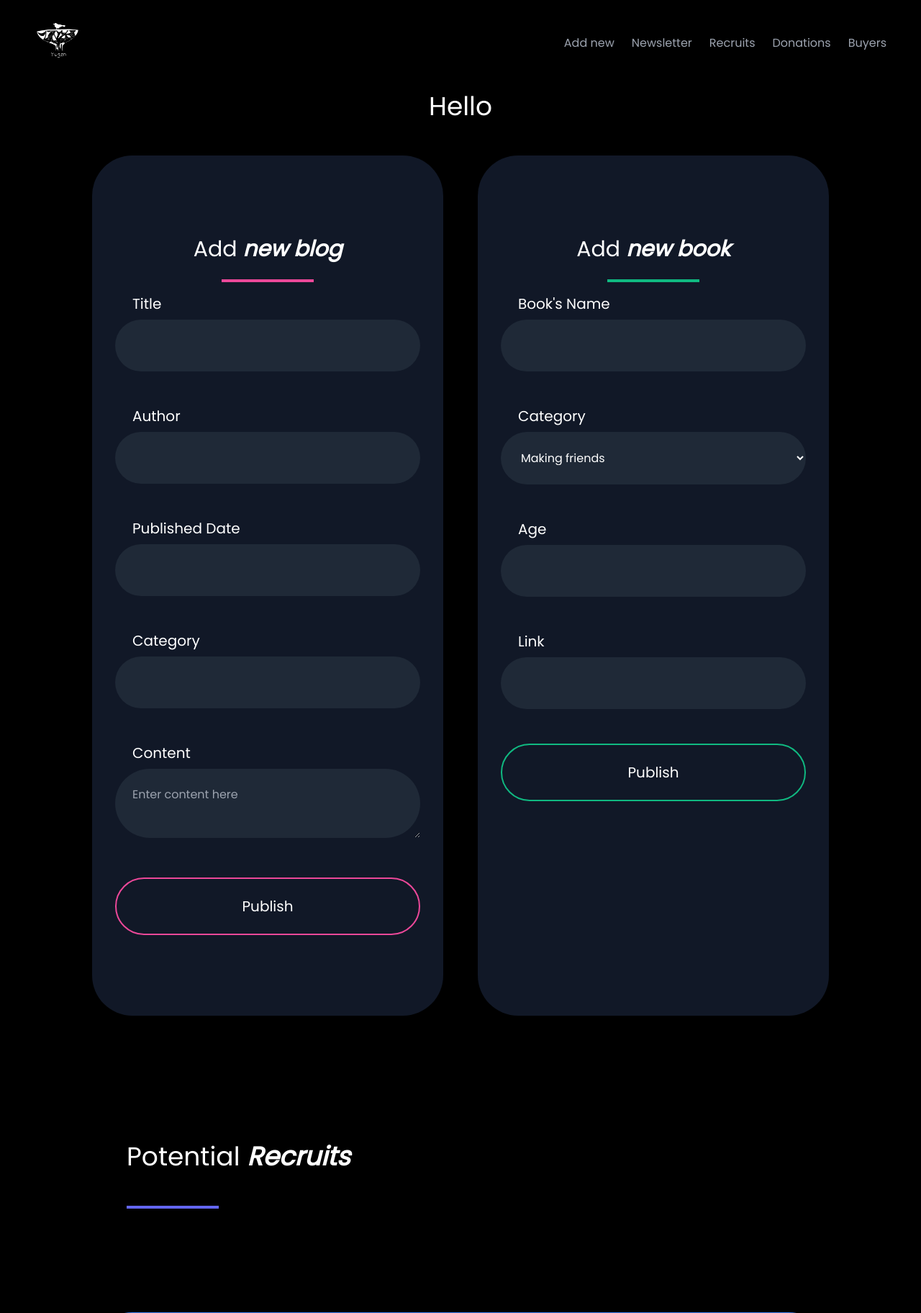
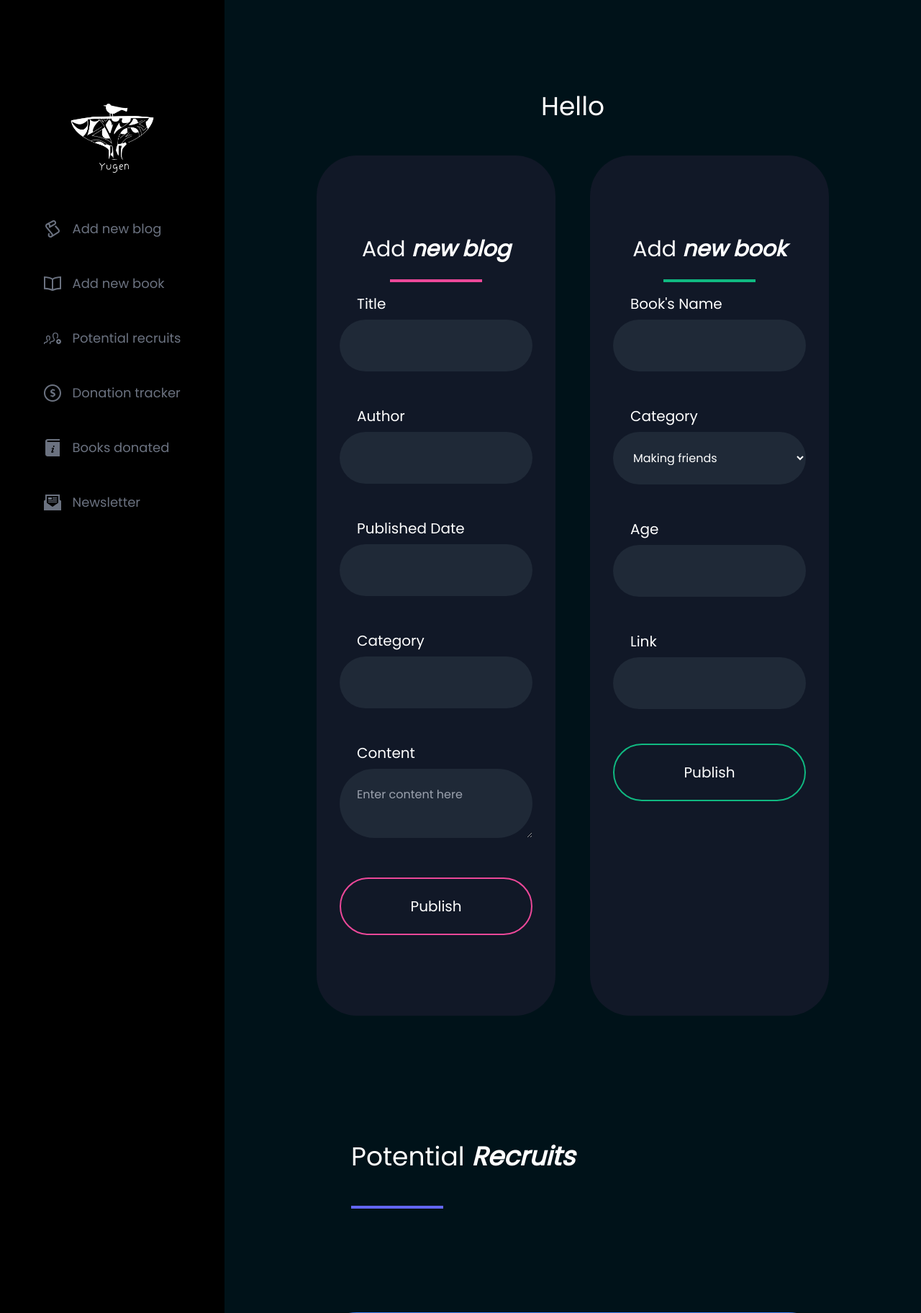
Before and after one commit to PrattDarsh/yg_backend, a Node server app: template views/admin.ejs in a window 1280 px wide. Shown: the top 1824 px of the page at 72% size. Run offline with Node 20, Linux system fonts and the light colour scheme; the template is opened without the code that fills it, so the values that code supplies are empty; some libraries are stand-ins or nearby versions.

Commit message:
add sidebar

```diff
--- a/views/admin.ejs
+++ b/views/admin.ejs
@@ -27,72 +27,66 @@
 
 </style>
 
-<body class="bg-black transition duration-700 text-white overflow-x-hidden text-justify">
+<body class=" transition duration-700 text-white overflow-x-hidden text-justify" style="background-color: #001219;">
 
-    <div class="fixed  left-0 right-0  bg-black md:bg-transparent  px-4 md:px-12   my-4 curvedFull w-full z-50 navbar"
-        id="navbar" onmouseover="showMenu.reverse()">
-        <div class=" flex justify-between items-center text-white py-2  z-50">
-            <div class="">
-                <form action="/" method="get" type="submit">
-                    <button>
-                        <img src="images/logo_white.png" class="h-16 md:h-18" id="yugen_white" alt=""></button>
-
-                </form>
-
+    <section class="" id="add">
+        <div class="flex">
+            <div class="bg-black md:flex hidden py-32 px-12 w-96  items-start justify-center">
+                <div class="space-y-12">
+                    <img src="images/logo_white.png" class="h-32 mx-auto" alt="">
+                    <button class="text-gray-500 flex items-center  space-x-4">
+                        <svg xmlns="http://www.w3.org/2000/svg" class="fill-current text-gray-500 h-6"
+                            viewBox="0 0 24 24">
+                            <path
+                                d="M21.312 12.644c-.972-1.189-3.646-4.212-4.596-5.284l-1.785 1.018 4.658 5.35c.622.692.458 1.704-.376 2.239-.773.497-5.341 3.376-6.386 4.035-.074-.721-.358-1.391-.826-1.948s-6.114-7.376-7.523-9.178c-.471-.601-.576-1.246-.297-1.817.268-.549.842-.918 1.431-.918.918 0 1.408.655 1.548 1.215.161.641-.035 1.231-.623 1.685l1.329 1.624 7.795-4.446c1.423-1.051 1.822-2.991.93-4.513-.616-1.053-1.757-1.706-2.975-1.706-1.188 0-.793-.016-9.566 4.475-1.233.591-2.05 1.787-2.05 3.202 0 .87.308 1.756.889 2.487 1.426 1.794 7.56 9.185 7.616 9.257.371.493.427 1.119.15 1.673-.277.555-.812.886-1.429.886-.919 0-1.409-.655-1.549-1.216-.157-.629.011-1.208.604-1.654l-1.277-1.545c-.823.665-1.278 1.496-1.377 2.442-.233 2.205 1.525 3.993 3.614 3.993.595 0 1.311-.177 1.84-.51l9.427-5.946c.957-.664 1.492-1.781 1.492-2.897 0-.744-.24-1.454-.688-2.003zm-8.293-10.492c.188-.087.399-.134.609-.134.533 0 .998.281 1.244.752.312.596.225 1.469-.547 1.912l-5.099 2.888c-.05-1.089-.578-2.081-1.454-2.732l5.247-2.686z" />
+                        </svg>
+                        <p class="text-lg"> Add new blog</p>
+                    </button>
+                    <button class="text-gray-500 flex items-center  space-x-4">
+                        <svg xmlns="http://www.w3.org/2000/svg" class="fill-current text-gray-500 h-6"
+                            viewBox="0 0 24 24">
+                            <path
+                                d="M12 4.707c-2.938-1.83-7.416-2.567-12-2.707v17.714c3.937.12 7.795.681 10.667 1.995.846.388 1.817.388 2.667 0 2.872-1.314 6.729-1.875 10.666-1.995v-17.714c-4.584.14-9.062.877-12 2.707zm-10 13.104v-13.704c5.157.389 7.527 1.463 9 2.334v13.168c-1.525-.546-4.716-1.505-9-1.798zm20 0c-4.283.293-7.475 1.252-9 1.799v-13.171c1.453-.861 3.83-1.942 9-2.332v13.704z" />
+                        </svg>
+                        <p class="text-lg ">Add new book</p>
+                    </button>
+                    <button class="text-gray-500 flex items-center  space-x-4">
+                        <svg xmlns="http://www.w3.org/2000/svg" class="fill-current text-gray-500 h-6"
+                            viewBox="0 0 24 24">
+                            <path
+                                d="M20.5 13c-1.932 0-3.5 1.567-3.5 3.5s1.568 3.5 3.5 3.5 3.5-1.567 3.5-3.5-1.568-3.5-3.5-3.5zm1.5 4h-1v1h-1v-1h-1v-1h1v-1h1v1h1v1zm-13.001-5.9c0 1.692-.766 2.9-1.206 3.9h-1.397c.227-1 1.954-3.415 1.021-4.982-.55-.923-2.272-.924-2.819-.015-.507.841-.24 2.417.712 4.215.518.978.374 1.734.162 2.197-.406.889-1.303 1.317-2.316 1.612-2.01.588-1.825.055-1.825 1.973h-1.329l-.002-.618c0-1.262.099-1.989 1.59-2.333 1.719-.397 3.319-.745 2.545-2.209-2.361-4.457-.627-6.84 1.866-6.84 1.687 0 2.998 1.09 2.998 3.1zm5.691 1.395c.607 1.146.447 2.016.206 2.543-.66 1.445-2.472 1.863-4.39 2.305-1.252.29-1.172.588-1.172 2.657h-1.331l-.003-.825c0-1.681.132-2.652 2.119-3.111 2.293-.53 4.427-.994 3.394-2.946-3.147-5.941-.835-9.118 2.488-9.118 3.164 0 5.337 2.879 3.041 8h-1.483c1.159-2.325 1.428-4.326.708-5.533-.902-1.517-3.617-1.509-4.512-.022-.768 1.273-.426 3.478.935 6.05z" />
+                        </svg>
+                        <p class="text-lg">Potential recruits</p>
+                    </button>
+                    <button class="text-gray-500 flex items-center  space-x-4">
+                        <svg xmlns="http://www.w3.org/2000/svg" class="fill-current text-gray-500 h-6"
+                            viewBox="0 0 24 24">
+                            <path
+                                d="M12 2c5.514 0 10 4.486 10 10s-4.486 10-10 10-10-4.486-10-10 4.486-10 10-10zm0-2c-6.627 0-12 5.373-12 12s5.373 12 12 12 12-5.373 12-12-5.373-12-12-12zm4 14.083c0-2.145-2.232-2.742-3.943-3.546-1.039-.54-.908-1.829.581-1.916.826-.05 1.675.195 2.443.465l.362-1.647c-.907-.276-1.719-.402-2.443-.421v-1.018h-1v1.067c-1.945.267-2.984 1.487-2.984 2.85 0 2.438 2.847 2.81 3.778 3.243 1.27.568 1.035 1.75-.114 2.011-.997.226-2.269-.168-3.225-.54l-.455 1.644c.894.462 1.965.708 3 .727v.998h1v-1.053c1.657-.232 3.002-1.146 3-2.864z" />
+                        </svg>
+                        <p class="text-lg">Donation tracker</p>
+                    </button>
+                    <button class="text-gray-500 flex items-center  space-x-4">
+                        <svg xmlns="http://www.w3.org/2000/svg" class="fill-current text-gray-500 h-6"
+                            viewBox="0 0 24 24">
+                            <path
+                                d="M5.495 2h16.505v-2h-17c-1.656 0-3 1.343-3 3v18c0 1.657 1.344 3 3 3h17v-20h-16.505c-1.376 0-1.376-2 0-2zm7.561 7.273c.438-.372 1.084-.363 1.446.018.361.382.302.992-.135 1.364-.437.372-1.084.364-1.446-.018-.361-.382-.302-.992.135-1.364zm.583 4.567c-.627 1.508-1.075 2.525-1.331 3.31-.374 1.144.569.68 1.493-.173.127.206.167.271.294.508-2.054 1.953-4.331 2.125-3.623-.12.464-1.469 1.342-3.229 1.496-3.675.225-.646-.174-.934-1.429.171l-.278-.525c1.431-1.558 4.381-1.91 3.378.504z" />
+                        </svg>
+                        <p class="text-lg">Books donated</p>
+                    </button>
+                    <button class="text-gray-500 flex items-center  space-x-4">
+                        <svg class="fill-current text-gray-500 h-6 w-6" xmlns="http://www.w3.org/2000/svg"
+                            fill-rule="evenodd" clip-rule="evenodd">
+                            <path
+                                d="M24 23h-24v-13.275l2-1.455v-7.27h20v7.272l2 1.453v13.275zm-20-10.472v-9.528h16v9.527l-8 5.473-8-5.472zm14-.528h-12v-1h12v1zm0-3v1h-12v-1h12zm-7-1h-5v-3h5v3zm7 0h-6v-1h6v1zm0-2h-6v-1h6v1z" />
+                        </svg>
+                        <p class="text-lg">Newsletter</p>
+                    </button>
                 </div>
 
 
-
-            <div class=" text-white items-center justify-center md:flex" id="menu_items">
-                <div class="space-x-6 flex-wrap md:flex hidden text-gray-400">
-                    <a href="#add" class="hover:text-white transition delay-45">
-                        <p>Add new</p>
-                    </a>
-                    <a href="#newsletter" class="hover:text-white transition delay-45">
-                        <p>Newsletter</p>
-                    </a>
-                    <a href="#recruits" class="hover:text-white transition delay-45">
-                        <p>Recruits</p>
-                    </a>
-                    <a href="#donations" class="hover:text-white transition delay-45">
-                        <p>Donations</p>
-                    </a>
-                    <a href="#buyers" class="hover:text-white transition delay-45">
-                        <p>Buyers</p>
-                    </a>
             </div>
-                <button class="hamburger md:hidden" onclick="newMenu()"><svg id="menu"
-                        class="fill-current text-white h-8 md:h-10" clip-rule="evenodd" fill-rule="evenodd"
-                        stroke-linejoin="round" stroke-miterlimit="2" viewBox="0 0 24 24"
-                        xmlns="http://www.w3.org/2000/svg">
-                        <path
-                            d="m11 16.745c0-.414.336-.75.75-.75h9.5c.414 0 .75.336.75.75s-.336.75-.75.75h-9.5c-.414 0-.75-.336-.75-.75zm-9-5c0-.414.336-.75.75-.75h18.5c.414 0 .75.336.75.75s-.336.75-.75.75h-18.5c-.414 0-.75-.336-.75-.75zm4-5c0-.414.336-.75.75-.75h14.5c.414 0 .75.336.75.75s-.336.75-.75.75h-14.5c-.414 0-.75-.336-.75-.75z"
-                            fill-rule="nonzero" />
-                    </svg></button>
-                <button class="hamburger " onclick="newMenu()"><svg id="close"
-                        class="fill-current text-white h-8 md:h-12 hidden" clip-rule="evenodd" fill-rule="evenodd"
-                        stroke-linejoin="round" stroke-miterlimit="2" viewBox="0 0 24 24"
-                        xmlns="http://www.w3.org/2000/svg">
-                        <path
-                            d="m12 10.93 5.719-5.72c.146-.146.339-.219.531-.219.404 0 .75.324.75.749 0 .193-.073.385-.219.532l-5.72 5.719 5.719 5.719c.147.147.22.339.22.531 0 .427-.349.75-.75.75-.192 0-.385-.073-.531-.219l-5.719-5.719-5.719 5.719c-.146.146-.339.219-.531.219-.401 0-.75-.323-.75-.75 0-.192.073-.384.22-.531l5.719-5.719-5.72-5.719c-.146-.147-.219-.339-.219-.532 0-.425.346-.749.75-.749.192 0 .385.073.531.219z" />
-                    </svg></button>
-
-            </div>
-
-        </div>
-        <div class="space-x-6  text-white px-4 py-4 hidden" id="drawer">
-            <a href="#add" class="hover:text-green-500 transition delay-45">
-                <p>Add new</p>
-            </a>
-            <a href="#newsletter" class="hover:text-green-500 transition delay-45">
-                <p>Newsletter</p>
-            </a>
-            <a href="#recruits" class="hover:text-green-500 transition delay-45">
-                <p>Recruits</p>
-            </a>
-        </div>
-    </div>
-
+            <div class=" w-full">
                 <section class="py-32 px-32" id="add">
                     <p class="text-center text-3xl md:text-4xl">Hello <span class="font-bold italic">
                             <%=user%>
@@ -100,7 +94,8 @@
                     </p>
                     <div class="grid md:grid-cols-2 gap-x-12 mt-12">
                         <div class="curvedFull bg-gray-900 py-28 px-8  ">
-                <p class="text-2xl md:text-3xl text-center">Add <span class="font-bold italic"> new blog</span></p>
+                            <p class="text-2xl md:text-3xl text-center">Add <span class="font-bold italic"> new
+                                    blog</span></p>
                             <div class="h-1 bg-pink-500 w-32 mt-6 mx-auto"></div>
                             <form action="/dashboard/newblog" method="post" class="mt-4 space-y-12">
                                 <div class="">
@@ -125,7 +120,8 @@
                                 </div>
                                 <div class="">
                                     <p class="text-xl ml-6">Content</p>
-                        <textarea name="content" class="w-full bg-gray-800 curvedFull py-6 px-6 focus:outline-none mt-2"
+                                    <textarea name="content"
+                                        class="w-full bg-gray-800 curvedFull py-6 px-6 focus:outline-none mt-2"
                                         placeholder="Enter content here"></textarea>
                                 </div>
                                 <button
@@ -134,7 +130,8 @@
                             </form>
                         </div>
                         <div class="curvedFull bg-gray-900 py-28 px-8  ">
-                <p class="text-2xl md:text-3xl text-center">Add <span class="font-bold italic">new book</span></p>
+                            <p class="text-2xl md:text-3xl text-center">Add <span class="font-bold italic">new
+                                    book</span></p>
                             <div class="h-1 bg-green-500 w-32 mt-6 mx-auto"></div>
                             <form action="/dashboard/newbook" method="post" class="mt-4 space-y-12">
                                 <div class="">
@@ -197,7 +194,8 @@
                                     <%=recs[j].mail%>
                                 </p>
                                 <a class="text-indigo-500 " href="mailto:<%=recs[j].mail%>">
-                        <p class="text-white uppercase tracking-widest bg-indigo-500 text-center rounded-b-full py-4">
+                                    <p
+                                        class="text-white uppercase tracking-widest bg-indigo-500 text-center rounded-b-full py-4">
                                         Mail
                                     </p>
                                 </a>
@@ -212,7 +210,8 @@
                     <div class="flex justify-center items-center">
                         <div class=""><img src="images/donation.svg" class="max-w-md" alt=""></div>
                         <div class="  ">
-                <p class="text-3xl md:text-4xl mb-12"> Donation <span class="font-bold italic">Tracker</span></p>
+                            <p class="text-3xl md:text-4xl mb-12"> Donation <span
+                                    class="font-bold italic">Tracker</span></p>
 
                             <a class="rounded-full  border-2 mx-auto px-6 py-4 border-blue-500 hover:bg-blue-500 transition delay-45"
                                 href="https://dashboard.razorpay.com/app/paymentpages/pl_KgD7pOsPTX8m6W/payments#paymentpages"
@@ -253,8 +252,8 @@
                                     </form>
                                     <a href="mailto:<%=buyer[k].mail%>"
                                         class="ml-4 rounded-full border-2 border-pink-500 p-4  group hover:bg-pink-500 transition duration-100"><svg
-                                xmlns="http://www.w3.org/2000/svg" fill="none" viewBox="0 0 24 24" stroke-width="1.5"
-                                stroke="currentColor"
+                                            xmlns="http://www.w3.org/2000/svg" fill="none" viewBox="0 0 24 24"
+                                            stroke-width="1.5" stroke="currentColor"
                                             class="w-8 h-8 text-pink-500 group-hover:text-white transition duration-100">
                                             <path stroke-linecap="round" stroke-linejoin="round"
                                                 d="M21.75 6.75v10.5a2.25 2.25 0 01-2.25 2.25h-15a2.25 2.25 0 01-2.25-2.25V6.75m19.5 0A2.25 2.25 0 0019.5 4.5h-15a2.25 2.25 0 00-2.25 2.25m19.5 0v.243a2.25 2.25 0 01-1.07 1.916l-7.5 4.615a2.25 2.25 0 01-2.36 0L3.32 8.91a2.25 2.25 0 01-1.07-1.916V6.75" />
@@ -308,8 +307,8 @@
                                 <%=subs[i].mail%>
                             </p>
                             <a class="text-yellow-500 underline" href="mailto:<%=subs[i].mail%>"><svg
-                        xmlns="http://www.w3.org/2000/svg" fill="none" viewBox="0 0 24 24" stroke-width="1.5"
-                        stroke="currentColor" class="w-8 h-8">
+                                    xmlns="http://www.w3.org/2000/svg" fill="none" viewBox="0 0 24 24"
+                                    stroke-width="1.5" stroke="currentColor" class="w-8 h-8">
                                     <path stroke-linecap="round" stroke-linejoin="round"
                                         d="M21.75 6.75v10.5a2.25 2.25 0 01-2.25 2.25h-15a2.25 2.25 0 01-2.25-2.25V6.75m19.5 0A2.25 2.25 0 0019.5 4.5h-15a2.25 2.25 0 00-2.25 2.25m19.5 0v.243a2.25 2.25 0 01-1.07 1.916l-7.5 4.615a2.25 2.25 0 01-2.36 0L3.32 8.91a2.25 2.25 0 01-1.07-1.916V6.75" />
                                 </svg>
@@ -319,6 +318,13 @@
 
                         <% } %>
                 </section>
+
+            </div>
+        </div>
+
+    </section>
+
+
     <script src="https://cdnjs.cloudflare.com/ajax/libs/gsap/3.7.1/gsap.min.js"></script>
     <script src="https://cdnjs.cloudflare.com/ajax/libs/gsap/3.7.1/ScrollTrigger.min.js"></script>
     <script>
```
Lines whose indentation alone changed are shown as unchanged.
